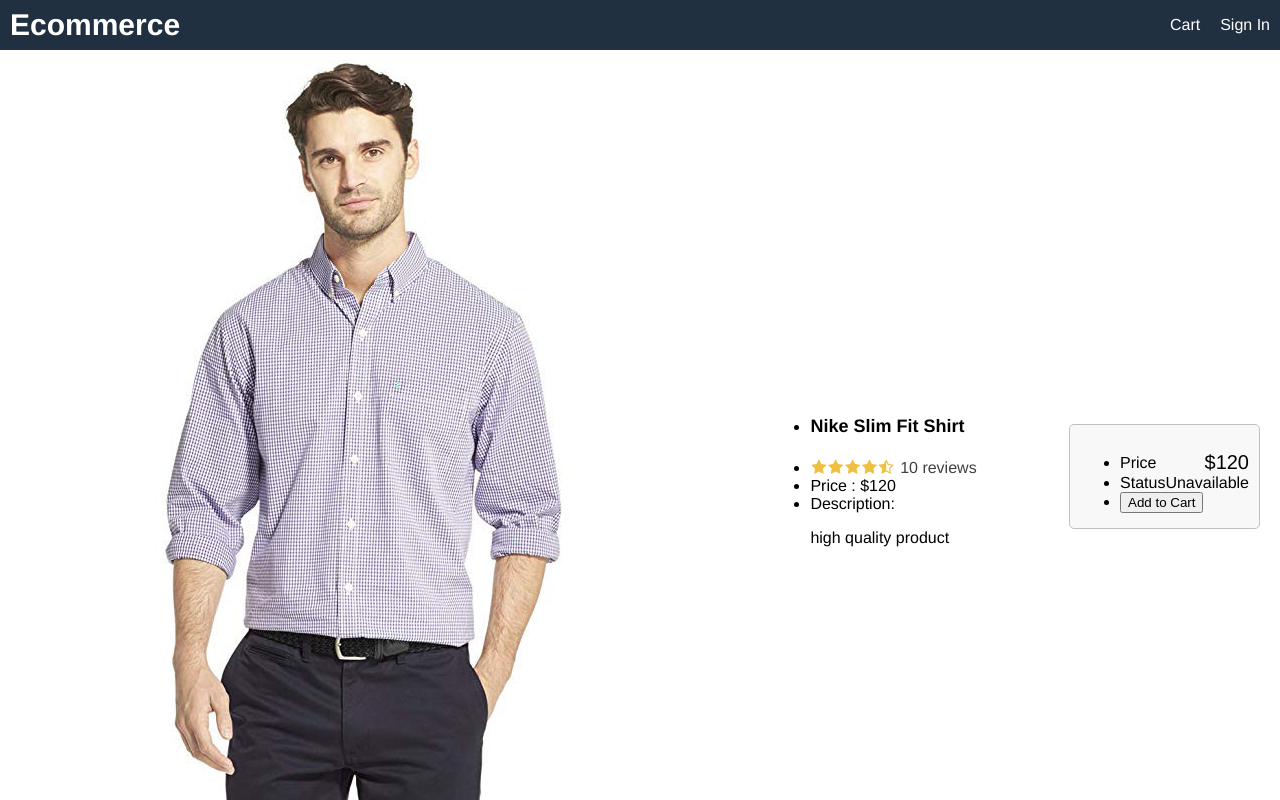
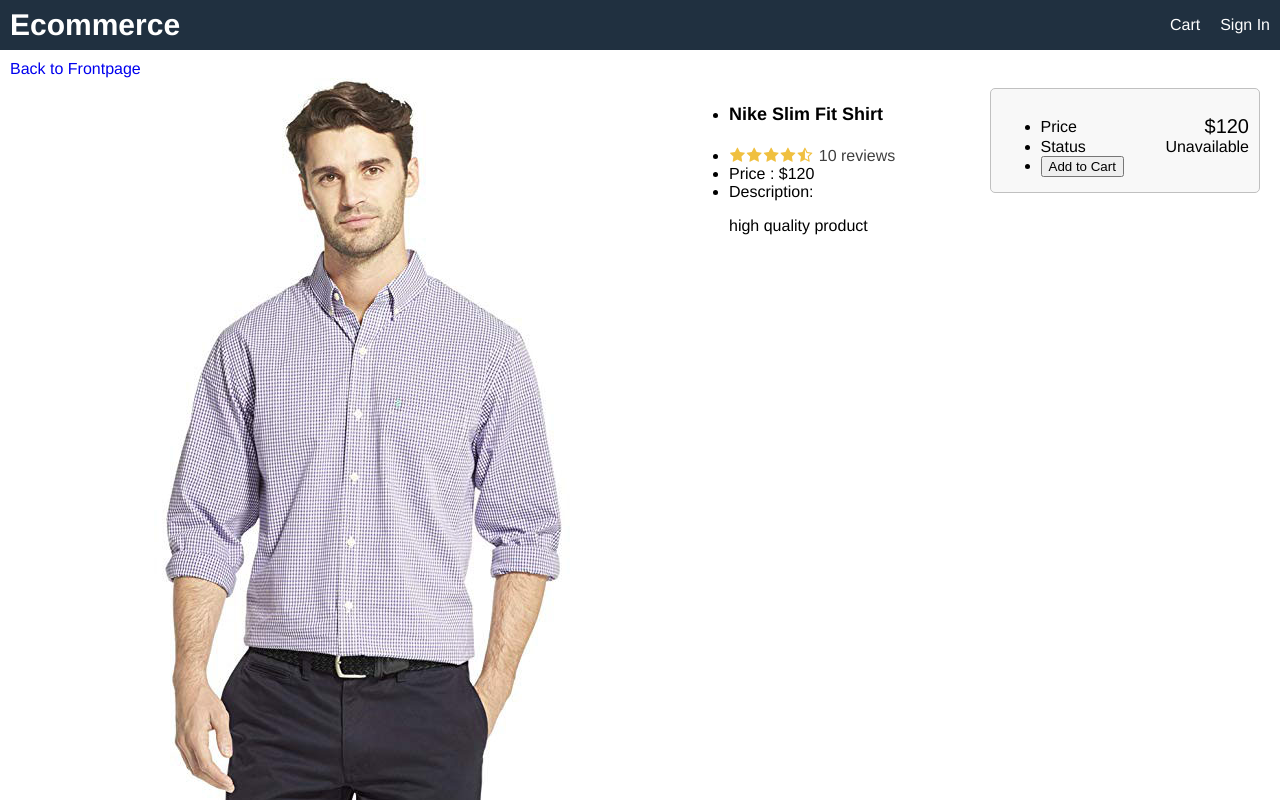
Before and after one commit to oscarolsson94/e-commerce-site, a React (Create React App) app in the folder frontend/: page /product/1 in a window 1280 px wide. Shown: the top 800 px of the page. Built offline with nearby package versions, Linux system fonts and the light colour scheme.

Commit message:
adding link and styling ProductScreen

```diff
--- a/frontend/src/index.css
+++ b/frontend/src/index.css
@@ -85,6 +85,18 @@
     justify-content: center;
 }
 
+.row.top{
+    align-items: flex-start;
+}
+
+.col-1{
+    flex: 1 1 25rem;
+}
+
+.col-2{
+    flex: 2 1 50rem;
+}
+
 /* Image */
 img{
     border-radius: 0.5rem;
--- a/frontend/src/screens/ProductScreen.js
+++ b/frontend/src/screens/ProductScreen.js
@@ -1,4 +1,5 @@
 import React from 'react';
+import { Link } from 'react-router-dom';
 import Rating from '../components/Rating';
 import { data } from '../data';
 
@@ -12,7 +13,8 @@
 
     return (
         <div>
-            <div className="row">
+            <Link to="/">Back to Frontpage</Link>
+            <div className="row top">
                 <div className="col-2">
                     <img className="large" src={product.image} alt={product.name} />
                 </div>
```
